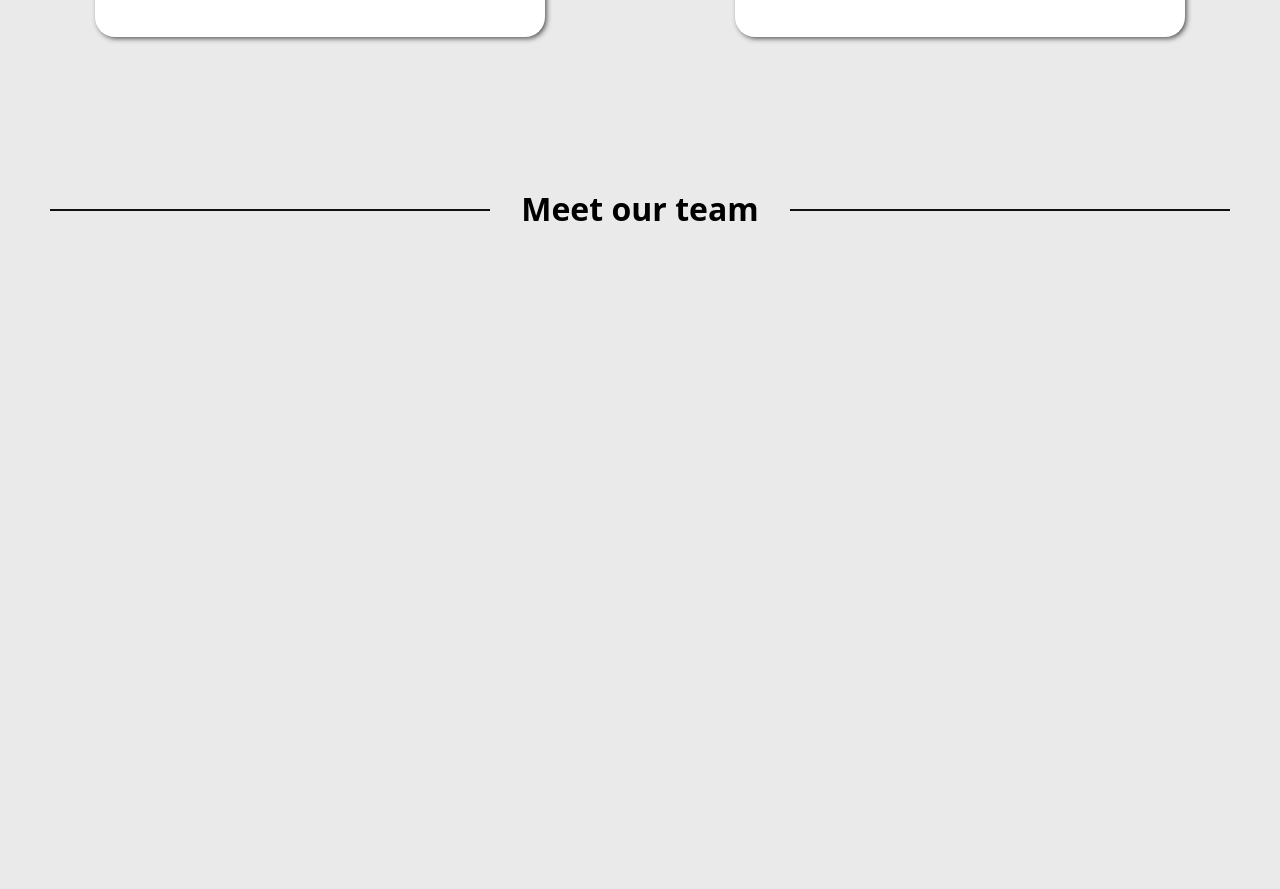
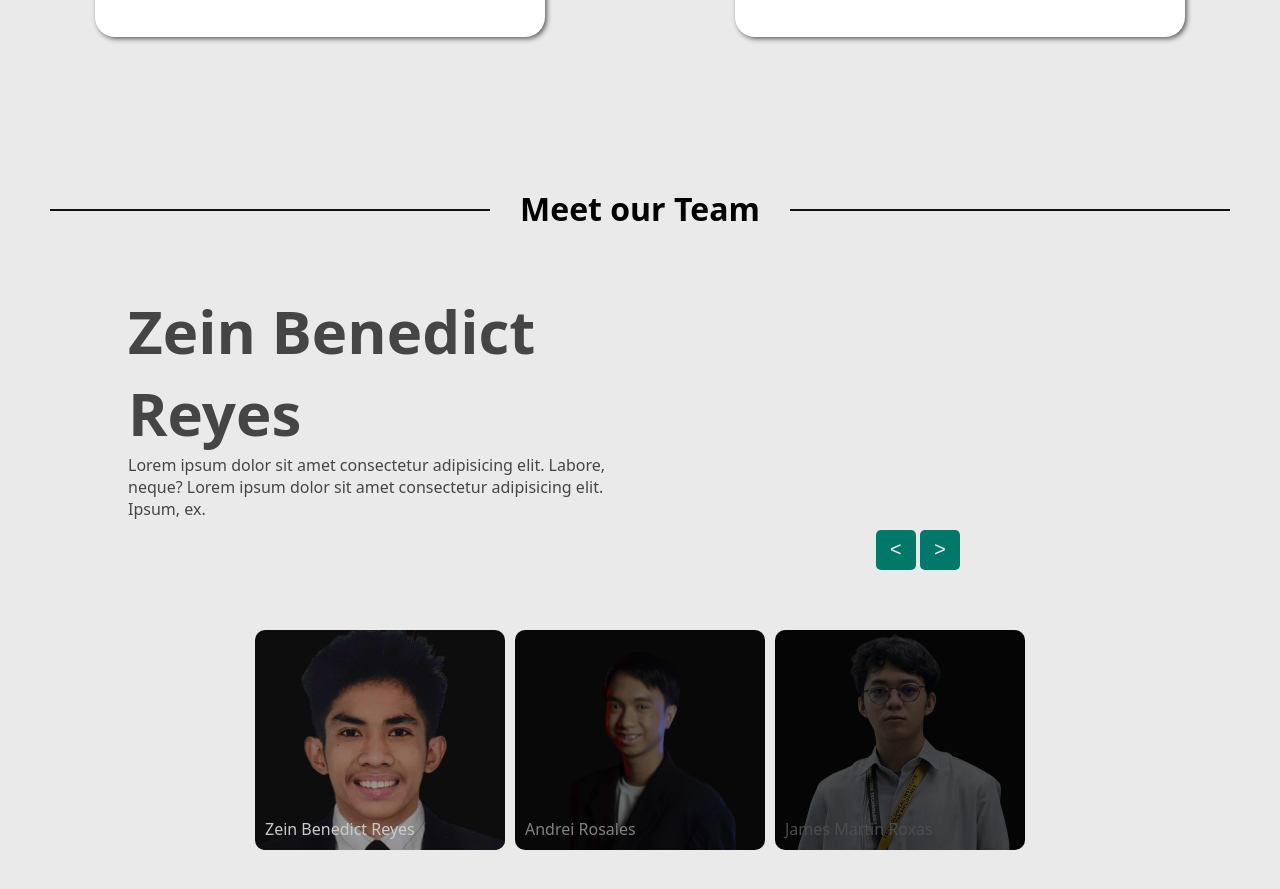
Before and after one commit to ZeinReyes/JobLink, a plain HTML site: page about.html in a window 1280 px wide. Shown: the part 1590-2479 px from the top of the page. Before the commit the page ends 1820 px from the top, so only its background shows below. Drawn offline with Linux system fonts and the light colour scheme.

Commit message:
Update about.html

```diff
--- a/about.html
+++ b/about.html
@@ -62,19 +62,75 @@
                 </div>
                 <div class="card__descr-wrapper">
                 <p class="card__descr">
-
-Our vision at JobLink is to become the premier catalyst for advancing careers, revolutionizing the landscape of talent acquisition, and reshaping the future of work. We envision a world where every individual pursues their passions and where businesses flourish through our innovative approach.
-We're dedicated to pioneering change and fostering a future where career fulfillment is accessible to all.
+                    Our vision at JobLink is to become the premier catalyst for advancing careers, revolutionizing the landscape of talent acquisition, and reshaping the future of work. We envision a world where every individual pursues their passions and where businesses flourish through our innovative approach.
+                    We're dedicated to pioneering change and fostering a future where career fulfillment is accessible to all.
                 </div>
                 </div>
               </div>
         </div>
+        <div class="team">
+            <h1>Meet our Team</h1>
+            <div class="slider">
+                <!-- list Items -->
+                <div class="list">
+                    <div class="item active">
+                        <div class="content">
+                            <h2>Zein Benedict Reyes</h2>
+                            <p>
+                                Lorem ipsum dolor sit amet consectetur adipisicing elit. Labore, neque?
+                                Lorem ipsum dolor sit amet consectetur adipisicing elit. Ipsum, ex.
+                            </p>
+                        </div>
+                    </div>
+                    <div class="item">
+                        <div class="content">
+                            <h2>Andrei Matthew Rosales</h2>
+                            <p>
+                                Lorem ipsum dolor sit amet consectetur adipisicing elit. Labore, neque?
+                                Lorem ipsum dolor sit amet consectetur adipisicing elit. Ipsum, ex.
+                            </p>
+                        </div>
+                    </div>
+                    <div class="item">
+                        <div class="content">
+                            <h2>James Martin Roxas</h2>
+                            <p>
+                                Lorem ipsum dolor sit amet consectetur adipisicing elit. Labore, neque?
+                                Lorem ipsum dolor sit amet consectetur adipisicing elit. Ipsum, ex.
+                            </p>
+                        </div>
+                    </div>
+                </div>
+                <!-- button arrows -->
+                <div class="arrows">
+                    <button id="prev"><</button>
+                    <button id="next">></button>
+                </div>
+                <!-- thumbnail -->
+                <div class="thumbnail">
+                    <div class="item active">
+                        <img src="assets/zein.png">
+                        <div class="content">
+                            Zein Benedict Reyes
+                        </div>
+                    </div>
+                    <div class="item">
+                        <img src="assets/andrei.png">
+                        <div class="content">
+                            Andrei Rosales
+                        </div>
+                    </div>
+                    <div class="item">
+                        <img src="assets/james.png">
+                        <div class="content">
+                            James Martin Roxas
+                        </div>
+                    </div>
 
-
-        <div class="team">
-            <h1>Meet our team</h1>
+                </div>
+            </div>
         </div>
     </body>
-  <script src="burger_menu.js"></script>
+  <script src="about.js"></script>
 </body>
 </html>
```
